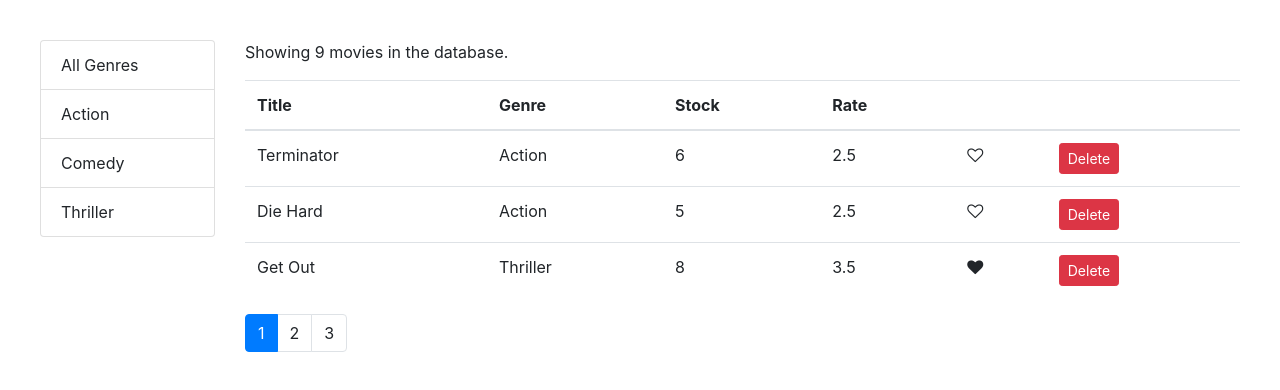
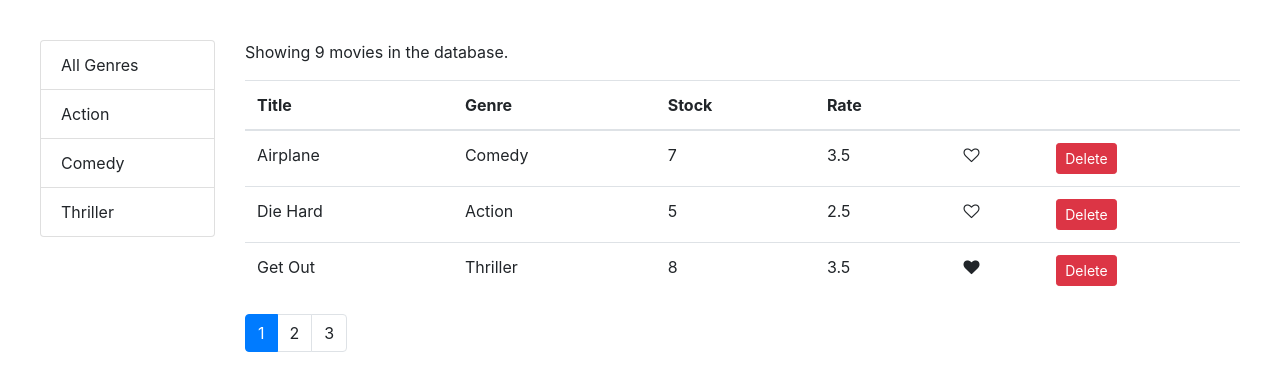
Before and after one commit to yaxue1123/react-app, a React (Create React App) app: page / in a window 1280 px wide. Shown: the top 390 px of the page. Built offline with nearby package versions, Linux system fonts and the light colour scheme.

Commit message:
add sort func by col

```diff
--- a/src/components/movies.jsx
+++ b/src/components/movies.jsx
@@ -5,19 +5,22 @@
 import { getMovies } from "../services/fakeMovieService";
 import { getGenres } from "../services/fakeGenreService";
 import paginate from "../utils/paginate";
+import _ from "lodash";
+
 class Movies extends Component {
   state = {
     movies: [],
     genres: [],
     pageSize: 3,
     currentPage: 1,
-    selectedGenre: ""
+    sortColumn: { path: "title", order: "asc" }
   };
 
   componentDidMount() {
-    const genres = [{ name: "All Genres" }, ...getGenres()];
+    const genres = [{ _id: "", name: "All Genres" }, ...getGenres()];
     this.setState({ movies: getMovies(), genres });
   }
+
   handleDelete = movie => {
     // update the state of the component.
     // create a new movies array without current selected movie.
@@ -44,11 +47,28 @@
     this.setState({ selectedGenre: genre, currentPage: 1 });
   };
 
+  handleSort = path => {
+    const sortColumn = { ...this.state.sortColumn };
+
+    // click twice on the same col to reverse sorting.
+    // click the first time will ascend at default.
+    if (sortColumn.path === path) {
+      sortColumn.order = sortColumn.order === "asc" ? "desc" : "asc";
+    } else {
+      sortColumn.path = path;
+      sortColumn.order = "asc";
+    }
+
+    // set state based on the new sortColumn object.
+    this.setState({ sortColumn });
+  };
+
   render() {
     const { length: count } = this.state.movies;
     const {
       pageSize,
       currentPage,
+      sortColumn,
       selectedGenre,
       movies: allMovies
     } = this.state;
@@ -57,11 +77,15 @@
       return <p>There are no movie in the database.</p>;
     }
 
+    // filter -> sort -> paginate
     const filtered =
       selectedGenre && selectedGenre._id
         ? allMovies.filter(m => m.genre._id === selectedGenre._id)
         : allMovies;
-    const movies = paginate(filtered, currentPage, pageSize);
+
+    const sorted = _.orderBy(filtered, [sortColumn.path], [sortColumn.order]);
+
+    const movies = paginate(sorted, currentPage, pageSize);
 
     return (
       <div className="row">
@@ -78,6 +102,7 @@
             movies={movies}
             onLike={this.handleLike}
             onDelete={this.handleDelete}
+            onSort={this.handleSort}
           />
           <Pagination
             itemsCount={filtered.length}
--- a/src/components/moviesTable.jsx
+++ b/src/components/moviesTable.jsx
@@ -2,15 +2,15 @@
 import Like from "./common/like";
 
 const MoviesTable = props => {
-  const { movies, onDelete, onLike } = props;
+  const { movies, onDelete, onLike, onSort } = props;
   return (
     <table className="table">
       <thead>
         <tr>
-          <th>Title</th>
-          <th>Genre</th>
-          <th>Stock</th>
-          <th>Rate</th>
+          <th onClick={() => onSort("title")}>Title</th>
+          <th onClick={() => onSort("genre.name")}>Genre</th>
+          <th onClick={() => onSort("numberInStock")}>Stock</th>
+          <th onClick={() => onSort("dailyRentalRate")}>Rate</th>
           <th />
           <th />
         </tr>
```
